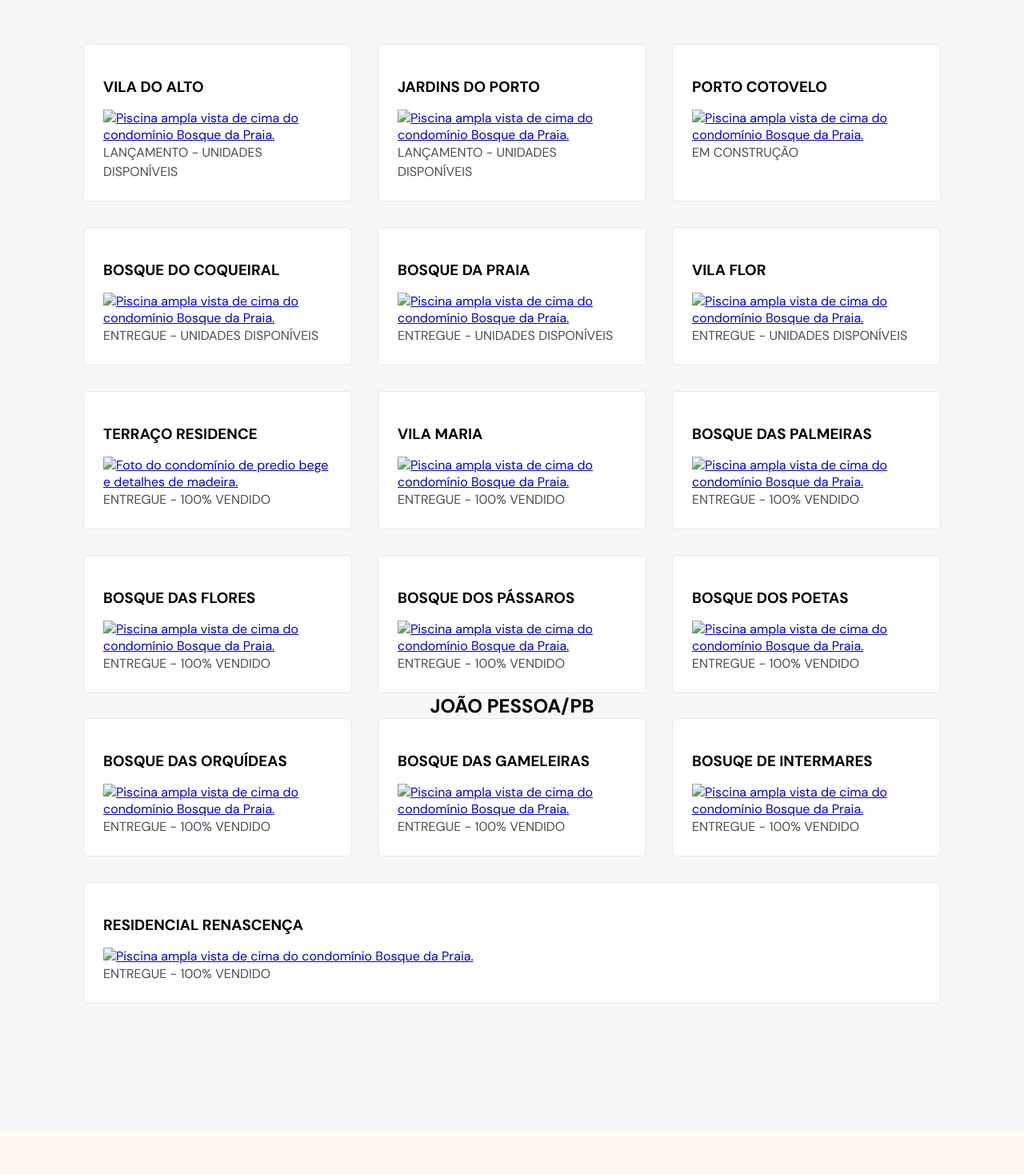
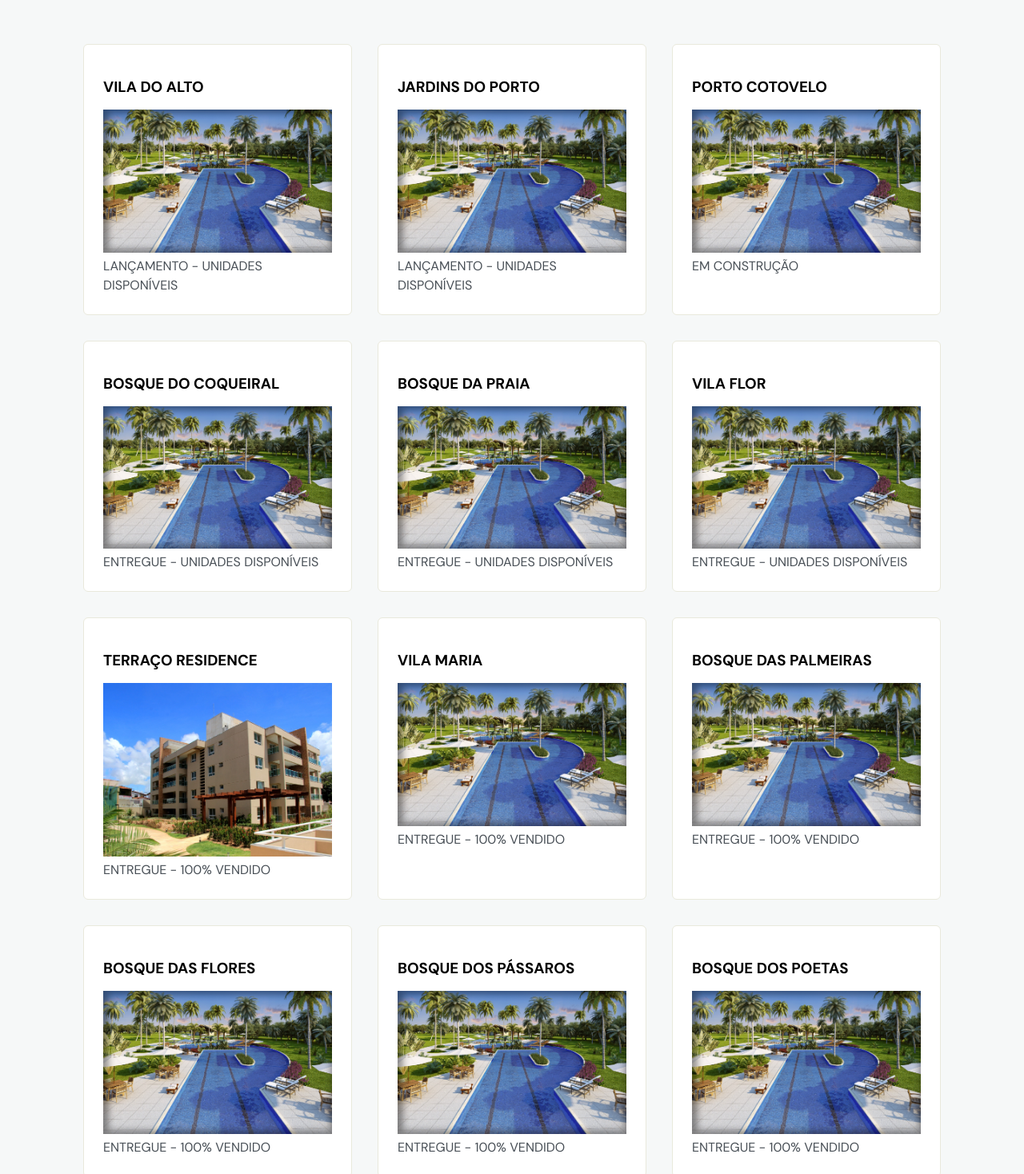
Before and after one commit to edweltonchristian/Ecomax, a plain HTML site: page index.html in a window 1280 px wide. Shown: the part 1000-2468 px from the top of the page at 80% size. Drawn offline with nearby package versions, Linux system fonts and the light colour scheme.

Commit message:
Alterando imagem

```diff
--- a/index.html
+++ b/index.html
@@ -29,7 +29,7 @@ Comentário!
     <nav id="navigation">
       <div class="wrapper">
         <a class="logo" href="#home">
-          <img src="./assets/Logo-Ecomax.png" alt="Logomarca Ecomax">
+          <img src="./assets/" alt="Logomarca Ecomax">
         </a>
         <div class="menu">
           <ul>
@@ -143,7 +143,7 @@ Comentário!
 
         <div class="col-b">
           <img
-            src="./assets/mulher-negra-com-moletom-verde-com-as-duas-maos-no-peito.png" alt="Imagem da entrada do condomínio vila do alto com vários coqueiros e uma guarita muito bonita."
+            src="./assets/Vila-do-Alto/Vila-do-Alto-Inicial.jpeg" alt="Imagem da entrada do condomínio vila do alto com vários coqueiros e uma guarita muito bonita."
           />
         </div>
 
@@ -177,14 +177,14 @@ Comentário!
             <div class="card">
               <h3>VILA DO ALTO</h3>
               <a href="https://instagram.com/veinho17" target="_blank">
-                <img src="./assets/Bq-Praia/Bq-Praia-Tela-Inicial.jpg" alt="Piscina ampla vista de cima do condomínio Bosque da Praia." />
+                <img src="./assets/Bq-Praia/Bq-Praia-Tela-Inicial.jpeg" alt="Piscina ampla vista de cima do condomínio Bosque da Praia." />
               </a>
               <p>LANÇAMENTO - UNIDADES DISPONÍVEIS</p>
               </div>
               <div class="card">
                   <h3>JARDINS DO PORTO</h3>
                   <a href="https://instagram.com/veinho17" target="_blank">
-                    <img src="./assets/Bq-Praia/Bq-Praia-Tela-Inicial.jpg" alt="Piscina ampla vista de cima do condomínio Bosque da Praia." />
+                    <img src="./assets/Bq-Praia/Bq-Praia-Tela-Inicial.jpeg" alt="Piscina ampla vista de cima do condomínio Bosque da Praia." />
                   </a>
                   <p>LANÇAMENTO - UNIDADES DISPONÍVEIS</p>
               </div>
@@ -192,7 +192,7 @@ Comentário!
               <div class="card">
                 <h3>PORTO COTOVELO</h3>
                 <a class="emprendimento" href="https://instagram.com/veinho17" target="_blank">
-                  <img src="./assets/Bq-Praia/Bq-Praia-Tela-Inicial.jpg" alt="Piscina ampla vista de cima do condomínio Bosque da Praia." />
+                  <img src="./assets/Bq-Praia/Bq-Praia-Tela-Inicial.jpeg" alt="Piscina ampla vista de cima do condomínio Bosque da Praia." />
                 </a>
                 <p>EM CONSTRUÇÃO</p>
               </div>
@@ -200,7 +200,7 @@ Comentário!
               <div class="card">
                 <h3>BOSQUE DO COQUEIRAL</h3>
                 <a class="emprendimento" href="https://instagram.com/veinho17" target="_blank">
-                  <img src="./assets/Bq-Praia/Bq-Praia-Tela-Inicial.jpg" alt="Piscina ampla vista de cima do condomínio Bosque da Praia." />
+                  <img src="./assets/Bq-Praia/Bq-Praia-Tela-Inicial.jpeg" alt="Piscina ampla vista de cima do condomínio Bosque da Praia." />
                 </a>
                 <p>ENTREGUE - UNIDADES DISPONÍVEIS</p>
               </div>
@@ -208,7 +208,7 @@ Comentário!
               <div class="card">
                 <h3>BOSQUE DA PRAIA</h3>
                 <a class="emprendimento" href="https://instagram.com/veinho17" target="_blank">
-                  <img src="./assets/Bq-Praia/Bq-Praia-Tela-Inicial.jpg" alt="Piscina ampla vista de cima do condomínio Bosque da Praia." />
+                  <img src="./assets/Bq-Praia/Bq-Praia-Tela-Inicial.jpeg" alt="Piscina ampla vista de cima do condomínio Bosque da Praia." />
                 </a>
                 <p>ENTREGUE - UNIDADES DISPONÍVEIS</p>
               </div>
@@ -217,7 +217,7 @@ Comentário!
               <div class="card">
                 <h3>VILA FLOR</h3>
                 <a class="emprendimento" href="https://instagram.com/veinho17" target="_blank">
-                  <img src="./assets/Bq-Praia/Bq-Praia-Tela-Inicial.jpg" alt="Piscina ampla vista de cima do condomínio Bosque da Praia." />
+                  <img src="./assets/Bq-Praia/Bq-Praia-Tela-Inicial.jpeg" alt="Piscina ampla vista de cima do condomínio Bosque da Praia." />
                 </a>
                 <p>ENTREGUE - UNIDADES DISPONÍVEIS</p>
               </div>
@@ -225,7 +225,7 @@ Comentário!
               <div class="card">
                 <h3>TERRAÇO RESIDENCE</h3>
                 <a href="https://instagram.com/veinho17" target="_blank">
-                  <img src="./assets/Terraco/Terraco-Tela-Inicial.JPG" alt="Foto do condomínio de predio bege e detalhes de madeira." />
+                  <img src="./assets/Terraco/Terraco-Inicial.jpeg" alt="Foto do condomínio de predio bege e detalhes de madeira." />
                 </a>
                 <p>ENTREGUE - 100% VENDIDO</p>
             </div>
@@ -233,7 +233,7 @@ Comentário!
             <div class="card">
               <h3>VILA MARIA</h3>
               <a class="emprendimento" href="https://instagram.com/veinho17" target="_blank">
-                <img src="./assets/Bq-Praia/Bq-Praia-Tela-Inicial.jpg" alt="Piscina ampla vista de cima do condomínio Bosque da Praia." />
+                <img src="./assets/Bq-Praia/Bq-Praia-Tela-Inicial.jpeg" alt="Piscina ampla vista de cima do condomínio Bosque da Praia." />
               </a>
               <p>ENTREGUE - 100% VENDIDO</p>
             </div>
@@ -241,7 +241,7 @@ Comentário!
             <div class="card">
               <h3>BOSQUE DAS PALMEIRAS</h3>
               <a class="emprendimento" href="https://instagram.com/veinho17" target="_blank">
-                <img src="./assets/Bq-Praia/Bq-Praia-Tela-Inicial.jpg" alt="Piscina ampla vista de cima do condomínio Bosque da Praia." />
+                <img src="./assets/Bq-Praia/Bq-Praia-Tela-Inicial.jpeg" alt="Piscina ampla vista de cima do condomínio Bosque da Praia." />
               </a>
               <p>ENTREGUE - 100% VENDIDO</p>
             </div>
@@ -249,7 +249,7 @@ Comentário!
             <div class="card">
               <h3>BOSQUE DAS FLORES</h3>
               <a class="emprendimento" href="https://instagram.com/veinho17" target="_blank">
-                <img src="./assets/Bq-Praia/Bq-Praia-Tela-Inicial.jpg" alt="Piscina ampla vista de cima do condomínio Bosque da Praia." />
+                <img src="./assets/Bq-Praia/Bq-Praia-Tela-Inicial.jpeg" alt="Piscina ampla vista de cima do condomínio Bosque da Praia." />
               </a>
               <p>ENTREGUE - 100% VENDIDO</p>
             </div>
@@ -258,7 +258,7 @@ Comentário!
             <div class="card">
               <h3>BOSQUE DOS PÁSSAROS</h3>
               <a class="emprendimento" href="https://instagram.com/veinho17" target="_blank">
-                <img src="./assets/Bq-Praia/Bq-Praia-Tela-Inicial.jpg" alt="Piscina ampla vista de cima do condomínio Bosque da Praia." />
+                <img src="./assets/Bq-Praia/Bq-Praia-Tela-Inicial.jpeg" alt="Piscina ampla vista de cima do condomínio Bosque da Praia." />
               </a>
               <p>ENTREGUE - 100% VENDIDO</p>
             </div>
@@ -267,7 +267,7 @@ Comentário!
             <div class="card">
               <h3>BOSQUE DOS POETAS</h3>
               <a class="emprendimento" href="https://instagram.com/veinho17" target="_blank">
-                <img src="./assets/Bq-Praia/Bq-Praia-Tela-Inicial.jpg" alt="Piscina ampla vista de cima do condomínio Bosque da Praia." />
+                <img src="./assets/Bq-Praia/Bq-Praia-Tela-Inicial.jpeg" alt="Piscina ampla vista de cima do condomínio Bosque da Praia." />
               </a>
               <p>ENTREGUE - 100% VENDIDO</p>
             </div>
@@ -279,7 +279,7 @@ Comentário!
               <div class="card">
                   <h3>BOSQUE DAS ORQUÍDEAS</h3>
                   <a href="https://instagram.com/veinho17" target="_blank">
-                    <img src="./assets/Terraco/Terraco-Tela-Inicial.JPG" alt="Piscina ampla vista de cima do condomínio Bosque da Praia." />
+                    <img src="./assets/Bq-Praia/Bq-Praia-Tela-Inicial.jpeg" alt="Piscina ampla vista de cima do condomínio Bosque da Praia." />
                   </a>
                   <p>ENTREGUE - 100% VENDIDO</p>
               </div>
@@ -287,7 +287,7 @@ Comentário!
               <div class="card">
                 <h3>BOSQUE DAS GAMELEIRAS</h3>
                 <a class="emprendimento" href="https://instagram.com/veinho17" target="_blank">
-                  <img src="./assets/Bq-Praia/Bq-Praia-Tela-Inicial.jpg" alt="Piscina ampla vista de cima do condomínio Bosque da Praia." />
+                  <img src="./assets/Bq-Praia/Bq-Praia-Tela-Inicial.jpeg" alt="Piscina ampla vista de cima do condomínio Bosque da Praia." />
                 </a>
                 <p>ENTREGUE - 100% VENDIDO</p>
               </div>
@@ -295,7 +295,7 @@ Comentário!
               <div class="card">
                 <h3>BOSUQE DE INTERMARES</h3>
                 <a class="emprendimento" href="https://instagram.com/veinho17" target="_blank">
-                  <img src="./assets/Bq-Praia/Bq-Praia-Tela-Inicial.jpg" alt="Piscina ampla vista de cima do condomínio Bosque da Praia." />
+                  <img src="./assets/Bq-Praia/Bq-Praia-Tela-Inicial.jpeg" alt="Piscina ampla vista de cima do condomínio Bosque da Praia." />
                 </a>
                 <p>ENTREGUE - 100% VENDIDO</p>
               </div>
@@ -303,7 +303,7 @@ Comentário!
               <div class="card">
                 <h3>RESIDENCIAL RENASCENÇA</h3>
                 <a class="emprendimento" href="https://instagram.com/veinho17" target="_blank">
-                  <img src="./assets/Bq-Praia/Bq-Praia-Tela-Inicial.jpg" alt="Piscina ampla vista de cima do condomínio Bosque da Praia." />
+                  <img src="./assets/Bq-Praia/Bq-Praia-Tela-Inicial.jpeg" alt="Piscina ampla vista de cima do condomínio Bosque da Praia." />
                 </a>
                 <p>ENTREGUE - 100% VENDIDO</p>
               </div>
```
Also changed, not shown: assets/Bq-Praia/Bq-Praia-Tela-Inicial.jpeg (renamed from assets/Bq-Praia/Bq-Praia-Inicial.jpeg).
